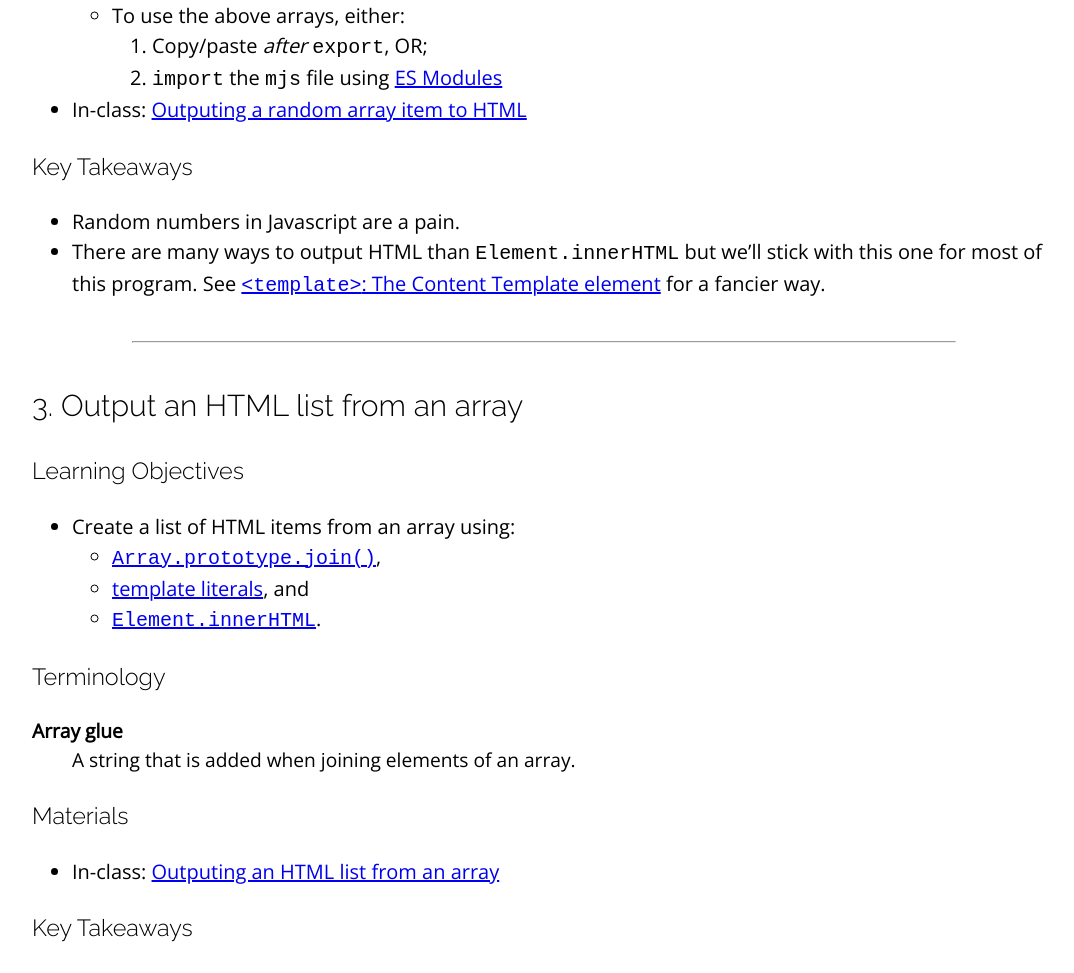
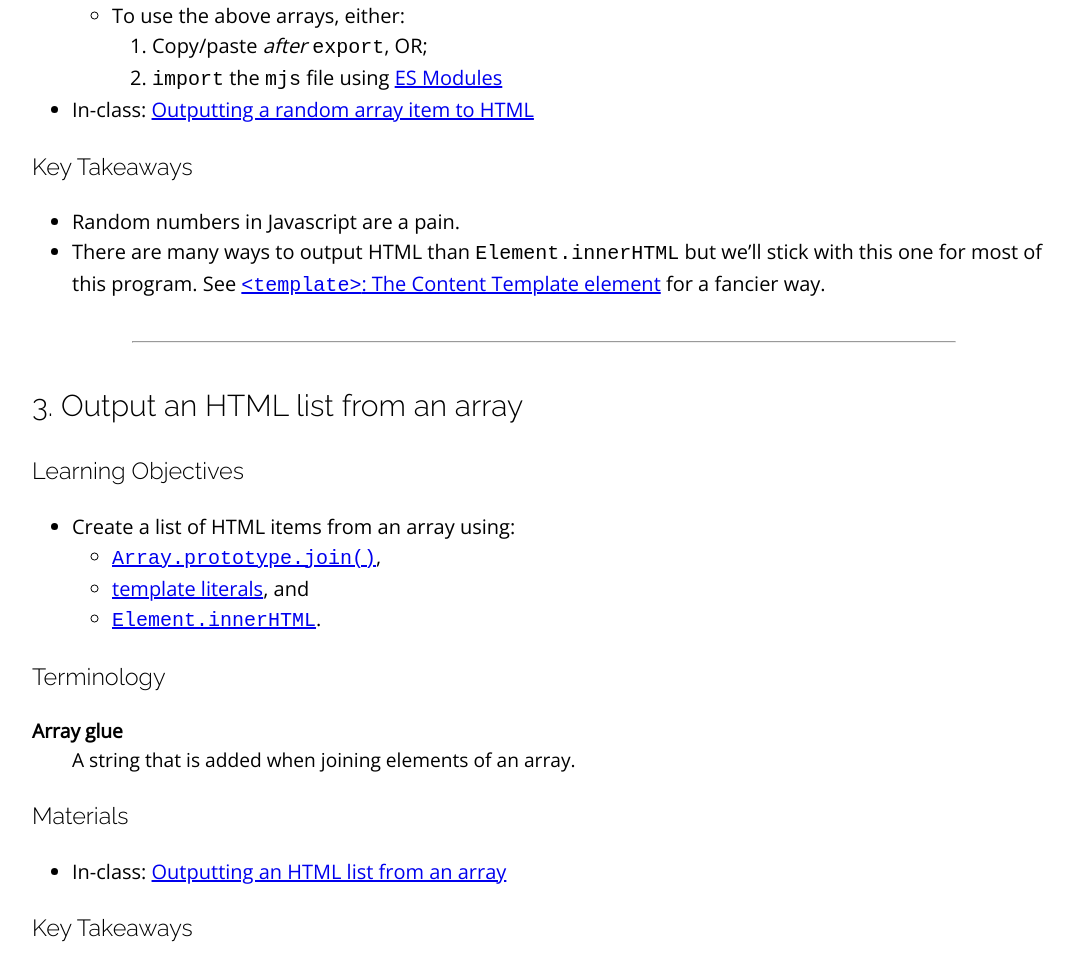
Before and after one commit to sait-wbdv/winter-2021, a Jekyll site: the page built from _posts/2021-02-17-array-fundamentals.md, in a window 1280 px wide and 1400 px high, scrolled down 2572 px. Shown: the part 164-1137 px from the top of the window, without its empty margins (96-1170 px from the left). Built offline with Jekyll 4.4.1, drawn with Linux system fonts in a browser that asks for light colours; nearby versions of some CDN libraries.

Commit message:
spelling error on Array Fundamentals page

```diff
--- a/_posts/2021-02-17-array-fundamentals.md
+++ b/_posts/2021-02-17-array-fundamentals.md
@@ -70,7 +70,7 @@ Array item
     - To use the above arrays, either:
         1. Copy/paste _after_ `export`, OR;
         2. `import` the `mjs` file using [ES Modules](https://hacks.mozilla.org/2018/03/es-modules-a-cartoon-deep-dive/)
-- In-class: [Outputing a random array item to HTML](https://codepen.io/acidtone/pen/ExNmROE)
+- In-class: [Outputting a random array item to HTML](https://codepen.io/acidtone/pen/ExNmROE)
 
 ### Key Takeaways
 - Random numbers in Javascript are a pain.
@@ -90,7 +90,7 @@ Array glue
 : A string that is added when joining elements of an array.
 
 ### Materials
-- In-class: [Outputing an HTML list from an array](https://codepen.io/acidtone/pen/PobmaeM)
+- In-class: [Outputting an HTML list from an array](https://codepen.io/acidtone/pen/PobmaeM)
 
 ### Key Takeaways
 - The array glue for an HTML list is most often `</li><li>`, which is then surrounded by `<ul><li>` and `</li></ul>`.
```
